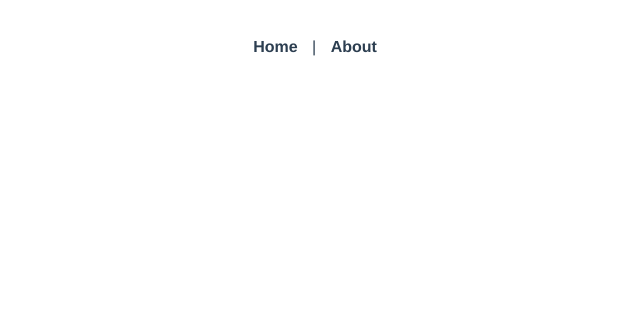
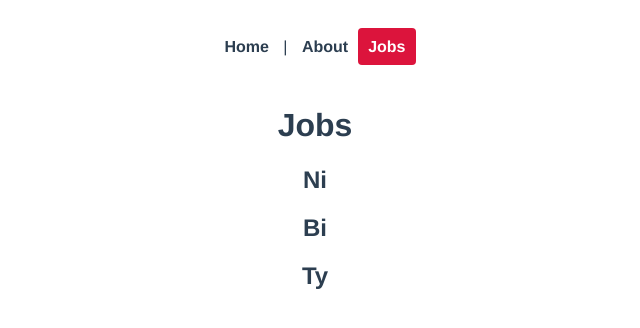
Before and after one commit to newit-baolh/LearnVueJS, a Vue app: page /jobs in a window 1280 px wide. Before the commit this address had no page. Shown: the top 328 px of the page, without its empty margins (325-965 px from the left). Built offline with nearby package versions, Linux system fonts and the light colour scheme.

Commit message:
folder structure

```diff
--- a/src/App.vue
+++ b/src/App.vue
@@ -2,6 +2,7 @@
   <div id="nav">
     <router-link to="/">Home</router-link> |
     <router-link :to="{name: 'About'}">About</router-link>
+    <router-link :to="{name: 'Jobs'}">Jobs</router-link>
   </div>
   <router-view/>
 </template>
--- a/src/router/index.js
+++ b/src/router/index.js
@@ -1,6 +1,7 @@
 import { createRouter, createWebHistory } from 'vue-router'
 import Home from '../views/Home.vue'
 import About from '../views/About.vue'
+import Jobs from '../views/jobs/Jobs.vue'
 
 const routes = [
   {
@@ -12,6 +13,11 @@
     path: '/about',
     name: 'About',
     component: About
+  },
+  {
+    path: '/jobs',
+    name: 'Jobs',
+    component: Jobs
   }
 ]
 
--- /dev/null
+++ b/src/views/jobs/Jobs.vue
@@ -0,0 +1,24 @@
+<template>
+  <h1>Jobs</h1>
+  <div v-for="job in jobs" :key="job.id">
+      <h2>{{job.title}}</h2>
+  </div>
+</template>
+
+<script>
+export default {
+data(){
+    return {
+        jobs: [
+            {title: 'Ni',id: 1, details: 'poo'},
+            {title: 'Bi',id: 2, details: 'pee'},
+            {title: 'Ty',id: 3, details: 'nee'},
+        ]
+    }
+}
+}
+</script>
+
+<style>
+
+</style>
```
Also changed, not shown: src/views/jobs/JobDetails.vue (added, +13 -0 lines).
